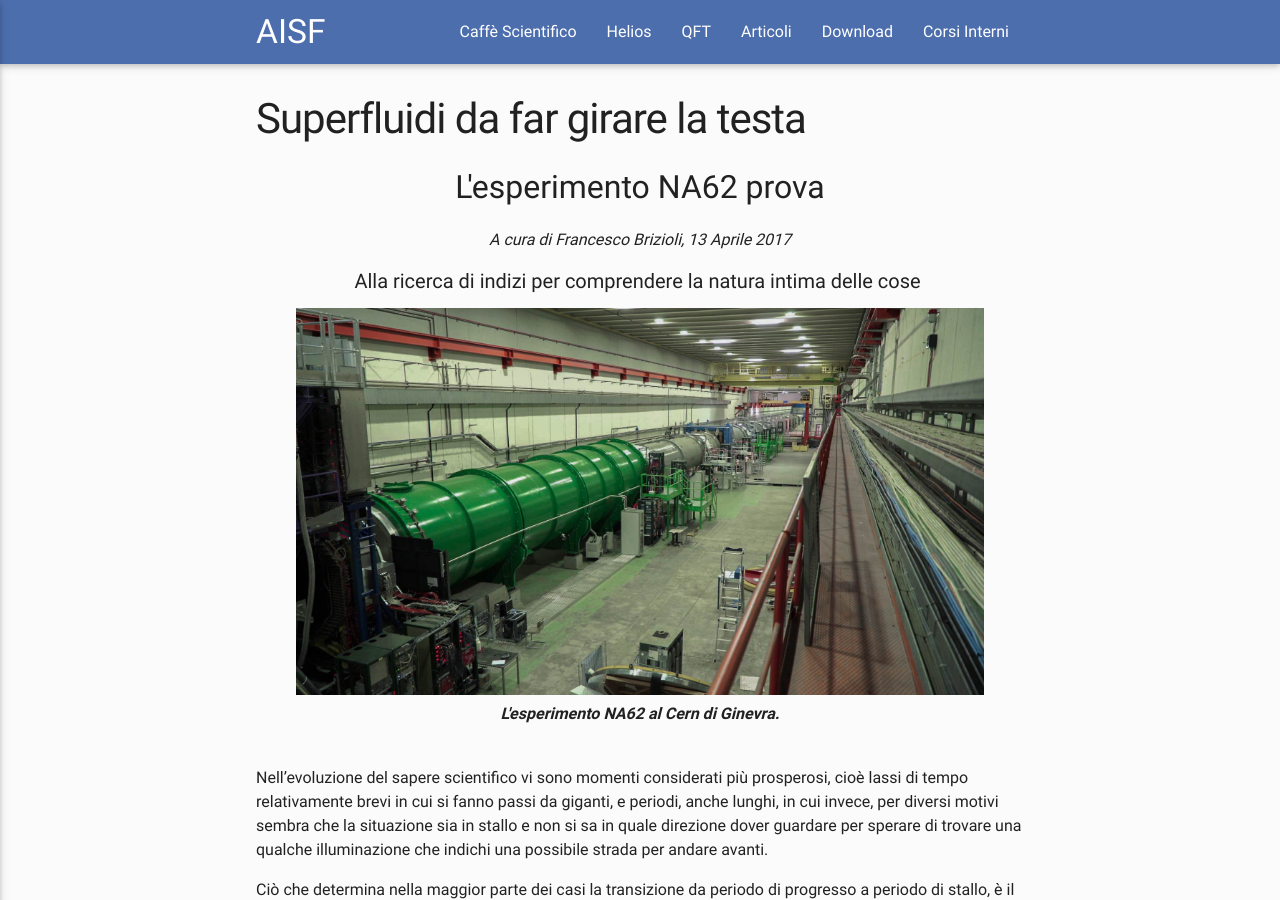
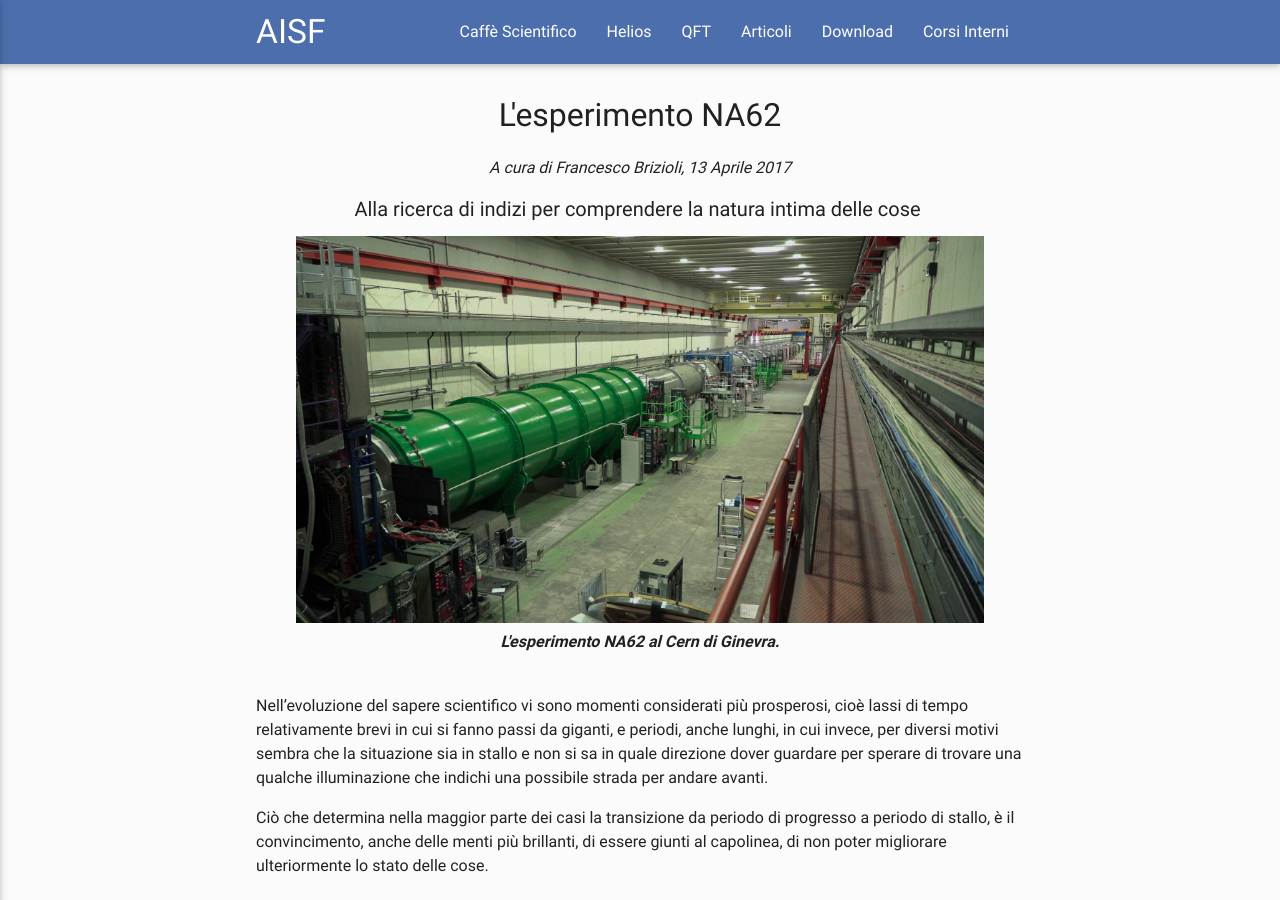
Before and after one commit to ai-sf/aisf_perugia, a Jekyll site: the page built from ArticoliHTML/NA62.md, in a window 1280 px wide and 900 px high. Built offline with Jekyll 4.4.1, drawn with Linux system fonts in a browser that asks for light colours; nearby versions of some CDN libraries; formulas are drawn with MathJax 3.

Commit message:
Update NA62.md

```diff
--- a/ArticoliHTML/NA62.md
+++ b/ArticoliHTML/NA62.md
@@ -1,15 +1,12 @@
 ---
 layout: page
-title: Superfluidi da far girare la testa
-date:   2018-10-01
-author: Francesco Brizioli
 permalink: /ArticoliHTML/na62/
 ---
 
 <script src='https://cdnjs.cloudflare.com/ajax/libs/mathjax/2.7.5/MathJax.js?config=TeX-MML-AM_CHTML' async></script>
 
 <center>
- <h2>L'esperimento NA62 prova</h2>
+ <h2>L'esperimento NA62 </h2>
 <h7 class="mbr-section-subtitle align-center mbr-light mbr-fonts-style display-7"><em>A cura di Francesco Brizioli, 13 Aprile 2017</em></h7><br>
 <h4>Alla ricerca di indizi per comprendere la natura intima delle cose&nbsp;</h4></center>
 
```
